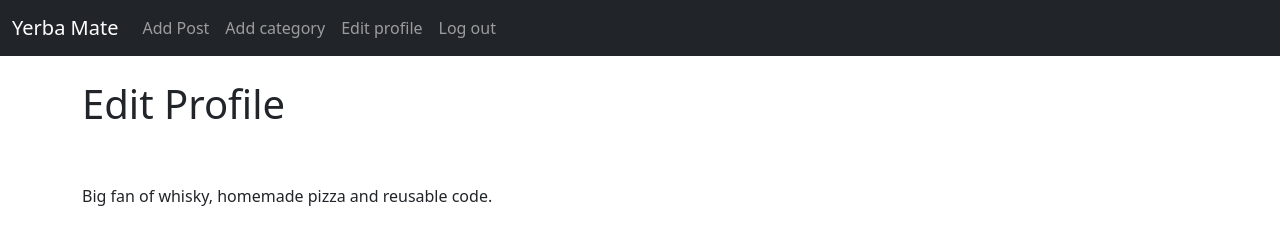
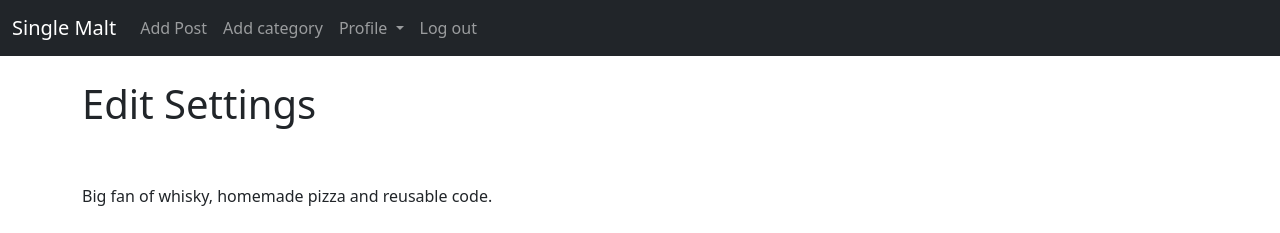
Before and after one commit to SirMefju/whiskyblog, a Django app: page /members/edit_profile/ in a window 1280 px wide. Shown: the top 233 px of the page. Run offline with Django 3.2, Linux system fonts and the light colour scheme; a user stored in the database is signed in; data comes from the database, SQL or seed files in the repository; both versions use the stored data as it was after the commit; some libraries are stand-ins or nearby versions.

Commit message:
profile final

```diff
--- a/members/forms.py
+++ b/members/forms.py
@@ -1,6 +1,19 @@
 from django.contrib.auth.forms import UserCreationForm, UserChangeForm, PasswordChangeForm
 from django.contrib.auth.models import User
 from django import forms
+from yerbata.models import Profile
+
+
+class ProfilePageForm(forms.ModelForm):
+    class Meta:
+        model = Profile
+        fields = ('bio', 'profile_pic', 'fb_url', 'instagram_url')
+        widgets = {
+            'bio': forms.Textarea(attrs={'class': 'form-control', 'placeholder': 'User bio..'}),
+            # 'profile_pic': forms.TextInput(attrs={'class': 'form-control'}),
+            'fb_url': forms.TextInput(attrs={'class': 'form-control'}),
+            'instagram_url': forms.TextInput(attrs={'class': 'form-control'}),
+        }
 
 
 class SingUpForm(UserCreationForm):
@@ -38,8 +51,10 @@ class EditProfileForm(UserChangeForm):
 
 class PasswordChangingForm(PasswordChangeForm):
     old_password = forms.CharField(widget=forms.PasswordInput(attrs={'class': 'form-control', 'type': 'password'}))
-    new_password1 = forms.CharField(max_length=100, widget=forms.PasswordInput(attrs={'class': 'form-control', 'type': 'password'}))
-    new_password2 = forms.CharField(max_length=100, widget=forms.PasswordInput(attrs={'class': 'form-control', 'type': 'password'}))
+    new_password1 = forms.CharField(max_length=100,
+                                    widget=forms.PasswordInput(attrs={'class': 'form-control', 'type': 'password'}))
+    new_password2 = forms.CharField(max_length=100,
+                                    widget=forms.PasswordInput(attrs={'class': 'form-control', 'type': 'password'}))
 
     class Meta:
         model = User
--- a/members/templates/registration/edit_profile.html
+++ b/members/templates/registration/edit_profile.html
@@ -2,7 +2,7 @@
 {% block title %}Edit Profile{% endblock %}
 {% block content %}
 
-<h1>Edit Profile</h1>
+<h1>Edit Settings</h1>
 <br/><br/>
 {{ user.profile.bio }}
 <br/><br/>
--- a/members/urls.py
+++ b/members/urls.py
@@ -1,5 +1,5 @@
 from django.urls import path
-from .views import UserRegisterView, UserEditView, PasswordsChangeView, ShowProfilePageView
+from .views import UserRegisterView, UserEditView, PasswordsChangeView, ShowProfilePageView, EditProfilePageView, CreateProfilePageView
 from django.contrib.auth import views as auth_views
 from . import views
 
@@ -9,4 +9,6 @@ urlpatterns = [
     path('password/', PasswordsChangeView.as_view(template_name='registration/change-password.html')),
     path('password_success', views.password_success, name="password_success"),
     path('<int:pk>/profile/', ShowProfilePageView.as_view(), name='show_profile_page'),
+    path('<int:pk>/edit_profile_page/', EditProfilePageView.as_view(), name='edit_profile_page'),
+    path('create_profile_page/', CreateProfilePageView.as_view(), name='create_profile_page'),
 ]
--- a/members/views.py
+++ b/members/views.py
@@ -2,9 +2,26 @@ from django.shortcuts import render, get_object_or_404
 from django.views import generic
 from django.contrib.auth.views import PasswordChangeView
 from django.urls import reverse_lazy
-from django.views.generic import DetailView
-from members.forms import SingUpForm, EditProfileForm, PasswordChangingForm
+from django.views.generic import DetailView, CreateView
+from members.forms import SingUpForm, EditProfileForm, PasswordChangingForm, ProfilePageForm
 from yerbata.models import Profile
+
+
+class CreateProfilePageView(CreateView):
+    model = Profile
+    form_class = ProfilePageForm
+    template_name = "registration/create_user_profile_page.html"
+
+    def form_valid(self, form):
+        form.instance.user = self.request.user
+        return super().form_valid(form)
+
+
+class EditProfilePageView(generic.UpdateView):
+    model = Profile
+    template_name = 'registration/edit_profile_page.html'
+    fields = ['bio', 'profile_pic', 'fb_url', 'instagram_url']
+    success_url = reverse_lazy('home')
 
 
 class ShowProfilePageView(DetailView):
--- a/yerbata/models.py
+++ b/yerbata/models.py
@@ -25,6 +25,9 @@ class Profile(models.Model):
     def __str__(self):
         return str(self.user)
 
+    def get_absolute_url(self):
+        return reverse('home')
+
 
 class Post(models.Model):
     title = models.CharField(max_length=255)
--- a/yerbata/templates/article_details.html
+++ b/yerbata/templates/article_details.html
@@ -19,7 +19,7 @@
     <br/><br/>
     {{ post.body|safe }}
 
-    <br/><br/>
+    <br/>
 
     <a href="{% url 'home' %}" class = "btn btn-dark">Back</a>
     <br/><br/>
--- a/yerbata/templates/base.html
+++ b/yerbata/templates/base.html
@@ -8,12 +8,12 @@
     <!-- Bootstrap CSS -->
     <link href="https://cdn.jsdelivr.net/npm/bootstrap@5.0.0-beta3/dist/css/bootstrap.min.css" rel="stylesheet" integrity="sha384-eOJMYsd53ii+scO/bJGFsiCZc+5NDVN2yr8+0RDqr0Ql0h+rP48ckxlpbzKgwra6" crossorigin="anonymous">
 
-    <title>{% block title %}Yerba Mate{% endblock %}</title>
+    <title>{% block title %}Single Malt{% endblock %}</title>
   </head>
   <body>
   <nav class="navbar navbar-expand-lg navbar-dark  bg-dark">
   <div class="container-fluid">
-    <a class="navbar-brand" href="{% url 'home' %}">Yerba Mate</a>
+    <a class="navbar-brand" href="{% url 'home' %}">Single Malt</a>
     <button class="navbar-toggler" type="button" data-bs-toggle="collapse" data-bs-target="#navbarSupportedContent" aria-controls="navbarSupportedContent" aria-expanded="false" aria-label="Toggle navigation">
       <span class="navbar-toggler-icon"></span>
     </button>
@@ -22,7 +22,7 @@
             <!-- Categories -->
         {% if cat_menu %}
        <li class="nav-item dropdown">
-          <a class="nav-link dropdown-toggle" href="#" id="navbarDropdown" role="button" data-bs-toggle="dropdown" aria-expanded="false">Categories</a>
+          <a class="nav-link dropdown-toggle" href="#" id="navbarDropdown1" role="button" data-bs-toggle="dropdown" aria-expanded="false">Categories</a>
           <ul class="dropdown-menu" aria-labelledby="navbarDropdown">
             {% for item in cat_menu %}
             <a class="dropdown-item" href="{% url 'category' item|slugify %}">{{ item }}</a>
@@ -36,10 +36,20 @@
         </li>
         <li class="nav-item">
           <a class="nav-link" href="{% url 'add_category' %}">Add category</a>
-        </li>
-        </li>
-        <li class="nav-item">
-          <a class="nav-link" href="{% url 'edit_profile' %}">Edit profile</a>
+
+        <li class="nav-item dropdown">
+          <a class="nav-link dropdown-toggle" href="#" id="navbarDropdown" role="button" data-bs-toggle="dropdown" aria-expanded="false">
+            Profile
+          </a>
+          <ul class="dropdown-menu" aria-labelledby="navbarDropdown">
+            <li><a class="dropdown-item" href="{% url 'edit_profile' %}">Edit Setting</a></li>
+            {% if user.profile.id %}
+                <li><a class="dropdown-item" href="{% url 'edit_profile_page' user.profile.id %}">Edit Profile Page</a></li>
+                <li><a class="dropdown-item" href="{% url 'show_profile_page' user.profile.id %}">Show Profile Page</a></li>
+            {% else %}
+                <li><a class="dropdown-item" href="{% url 'create_profile_page' %}">Create Profile Page</a></li>
+            {% endif %}
+          </ul>
         </li>
         <li class="nav-item">
           <a class="nav-link" href="{% url 'logout' %}">Log out</a>
--- a/yerbata/templates/categories.html
+++ b/yerbata/templates/categories.html
@@ -9,7 +9,7 @@
                             - <a href="{% url 'update_post' post.pk %}">edit</a>
                             <a href="{% url 'delete_post' post.pk %}">delete</a>
                     {% endif %}
-            </small><br/>{{ post.body|slice:":50"|safe }}..</li>
+            </small><br/>{{ post.snippet }}</li>
     {% endfor%}
     </ul>
 {% else %}
--- a/yerbata/templates/home.html
+++ b/yerbata/templates/home.html
@@ -1,7 +1,7 @@
 {% extends 'base.html' %}
 {% block content %}
 
-<h1>Post</h1>
+<h2>Posts:</h2>
 <ul>
 {% for post in object_list %}
         <li><a href="{% url 'article-detail' post.pk %}">{{ post.title }}</a> - <a href="{% url 'category' post.category %}">{{ post.category }}</a> by {{ post.author.first_name }} {{ post.author.last_name }} - {{ post.post_date }} <small>
```
Also changed, not shown: members/templates/registration/create_user_profile_page.html (added, +17 -0 lines), members/templates/registration/edit_profile_page.html (added, +21 -0 lines), db.sqlite3, media/images/talisker.png (added).
